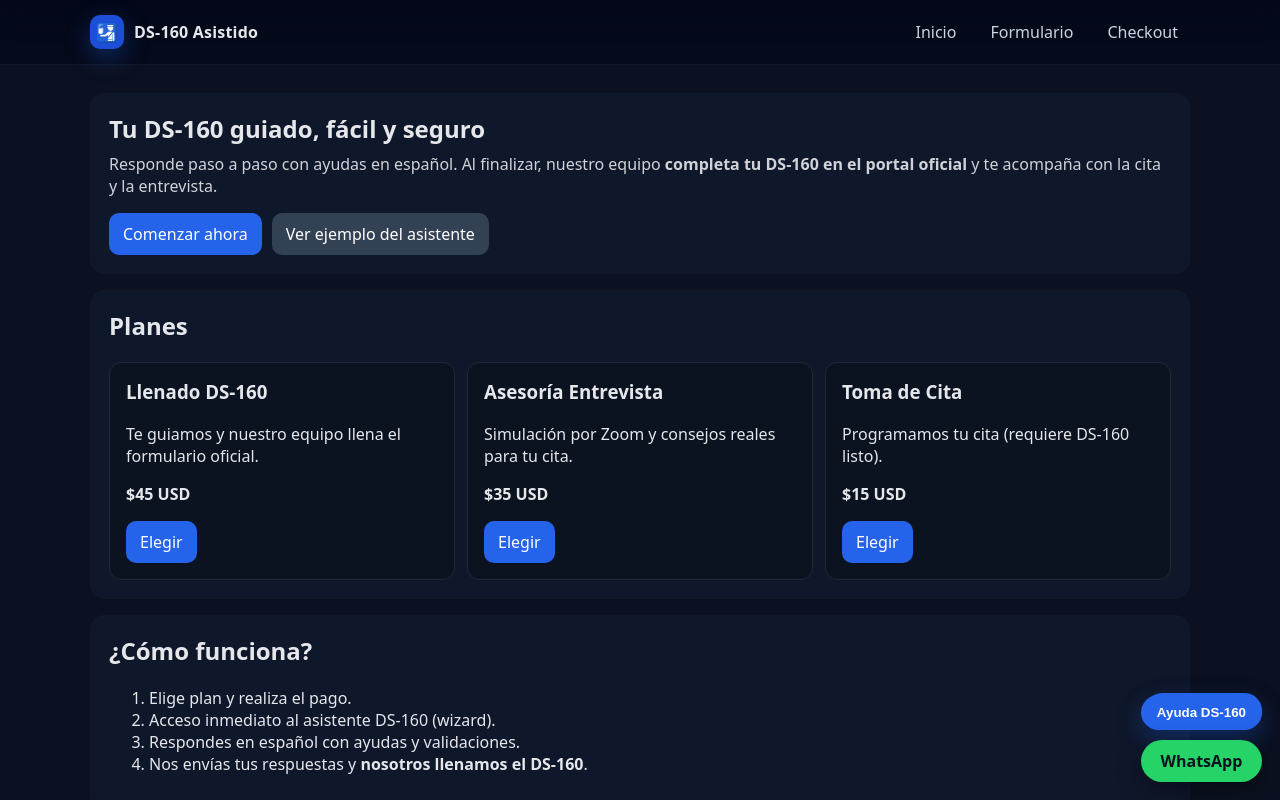
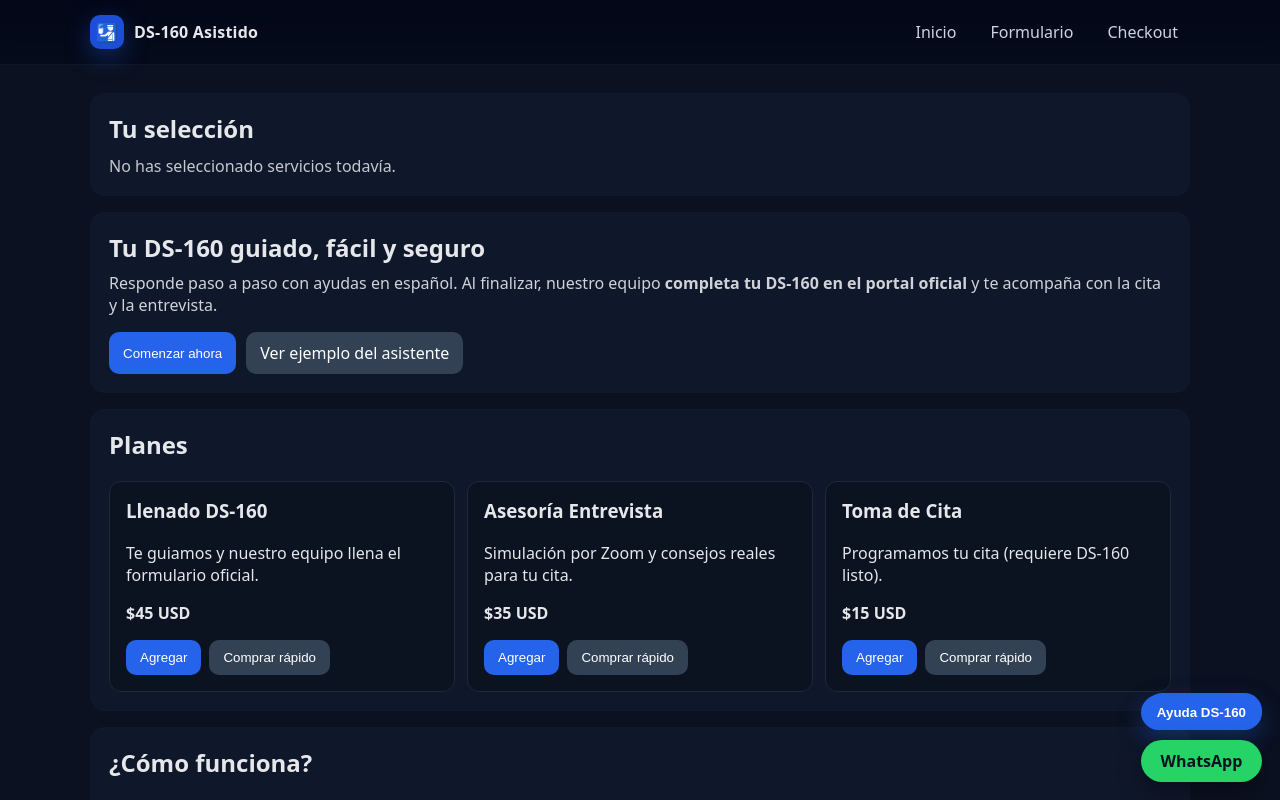
Before and after one commit to robertotitus86/ds160-app, a Next.js app: page / in a window 1280 px wide. Shown: the top 800 px of the page. Built offline with nearby package versions, Linux system fonts and the light colour scheme.

Commit message:
Update page.tsx

```diff
--- a/app/page.tsx
+++ b/app/page.tsx
@@ -1,63 +1,241 @@
+'use client';
+
+import { useEffect, useMemo, useState } from 'react';
+
 export const metadata = { title: 'DS-160 Asistido | Inicio' };
 
+type PlanId = 'llenado' | 'asesoria' | 'cita';
+
+const PRICES: Record<PlanId, number> = { llenado: 45, asesoria: 35, cita: 15 };
+const TITLES: Record<PlanId, string> = {
+  llenado: 'Llenado DS-160',
+  asesoria: 'Asesoría Entrevista',
+  cita: 'Toma de Cita',
+};
+
 export default function HomePage() {
+  // ---------- estilos ----------
   const card: React.CSSProperties = {
-    background:'#0f172a', padding:18, borderRadius:14, border:'1px solid #111827'
+    background: '#0f172a',
+    padding: 18,
+    borderRadius: 14,
+    border: '1px solid #111827',
   };
   const btn: React.CSSProperties = {
-    background:'#2563eb', color:'#fff', border:'none', borderRadius:10, padding:'10px 14px',
-    textDecoration:'none', display:'inline-block'
+    background: '#2563eb',
+    color: '#fff',
+    border: 'none',
+    borderRadius: 10,
+    padding: '10px 14px',
+    textDecoration: 'none',
+    display: 'inline-block',
+    cursor: 'pointer',
   };
   const ghost: React.CSSProperties = {
-    background:'#334155', color:'#fff', border:'none', borderRadius:10, padding:'10px 14px',
-    textDecoration:'none', display:'inline-block'
+    background: '#334155',
+    color: '#fff',
+    border: 'none',
+    borderRadius: 10,
+    padding: '10px 14px',
+    textDecoration: 'none',
+    display: 'inline-block',
+    cursor: 'pointer',
+  };
+  const softBox: React.CSSProperties = {
+    background: '#0b1220',
+    border: '1px solid #1f2937',
+    borderRadius: 12,
   };
 
+  // ---------- carrito ----------
+  const [cart, setCart] = useState<PlanId[]>([]);
+
+  useEffect(() => {
+    try {
+      const raw = localStorage.getItem('ds160_cart');
+      if (raw) setCart(JSON.parse(raw));
+    } catch {}
+  }, []);
+
+  useEffect(() => {
+    try {
+      localStorage.setItem('ds160_cart', JSON.stringify(cart));
+    } catch {}
+  }, [cart]);
+
+  const total = useMemo(
+    () => cart.reduce((sum, id) => sum + (PRICES[id] || 0), 0),
+    [cart]
+  );
+
+  function addItem(id: PlanId) {
+    // evita duplicados (puedes permitirlos si quieres)
+    setCart((prev) => (prev.includes(id) ? prev : [...prev, id]));
+  }
+
+  function removeItem(id: PlanId) {
+    setCart((prev) => prev.filter((x) => x !== id));
+  }
+
+  function goCheckout() {
+    // El checkout ya lee ds160_cart, pero pasamos también por URL para compartir carrito
+    const plans = cart.join(',');
+    if (plans.length) {
+      window.location.href = `/checkout?plans=${encodeURIComponent(plans)}`;
+    } else {
+      window.location.href = '/checkout';
+    }
+  }
+
+  function buyNow(id: PlanId) {
+    // Si no hay nada en el carrito, lleva solo ese. Si hay, usa todo el carrito.
+    const plans = cart.length ? cart.join(',') : id;
+    window.location.href = `/checkout?plans=${encodeURIComponent(plans as any)}`;
+  }
+
   return (
-    <div style={{display:'grid', gap:16}}>
+    <div style={{ display: 'grid', gap: 16 }}>
+      {/* Barra de selección */}
+      <section style={{ ...card, display: 'grid', gap: 10 }}>
+        <h2 style={{ margin: 0 }}>Tu selección</h2>
+
+        {cart.length === 0 ? (
+          <p style={{ margin: 0, opacity: 0.85 }}>
+            No has seleccionado servicios todavía.
+          </p>
+        ) : (
+          <>
+            <div style={{ display: 'grid', gap: 8 }}>
+              {cart.map((id) => (
+                <div
+                  key={id}
+                  style={{
+                    ...softBox,
+                    padding: 10,
+                    display: 'flex',
+                    alignItems: 'center',
+                    justifyContent: 'space-between',
+                    gap: 10,
+                  }}
+                >
+                  <span>
+                    {TITLES[id]} — <b>${PRICES[id]} USD</b>
+                  </span>
+                  <button
+                    onClick={() => removeItem(id)}
+                    style={{
+                      ...ghost,
+                      padding: '6px 10px',
+                      borderRadius: 8,
+                      background: '#3b4252',
+                    }}
+                  >
+                    Quitar
+                  </button>
+                </div>
+              ))}
+            </div>
+            <div style={{ display: 'flex', alignItems: 'center', gap: 12 }}>
+              <b>Total: ${total} USD</b>
+              <button onClick={goCheckout} style={btn}>
+                Ir a Checkout
+              </button>
+            </div>
+          </>
+        )}
+      </section>
+
+      {/* Hero / Motivación */}
       <section style={card}>
-        <h1 style={{margin:'0 0 8px'}}>Tu DS-160 guiado, fácil y seguro</h1>
-        <p style={{opacity:.9, marginTop:0}}>
-          Responde paso a paso con ayudas en español. Al finalizar, nuestro equipo
-          <b> completa tu DS-160 en el portal oficial</b> y te acompaña con la cita y la entrevista.
+        <h1 style={{ margin: '0 0 8px' }}>Tu DS-160 guiado, fácil y seguro</h1>
+        <p style={{ opacity: 0.9, marginTop: 0 }}>
+          Responde paso a paso con ayudas en español. Al finalizar, nuestro
+          equipo <b>completa tu DS-160 en el portal oficial</b> y te acompaña
+          con la cita y la entrevista.
         </p>
-        <div style={{display:'flex', gap:10, flexWrap:'wrap'}}>
-          <a href="/checkout" style={btn}>Comenzar ahora</a>
-          <a href="/wizard" style={ghost} title="Requiere pago">Ver ejemplo del asistente</a>
+        <div style={{ display: 'flex', gap: 10, flexWrap: 'wrap' }}>
+          <button onClick={goCheckout} style={btn}>
+            Comenzar ahora
+          </button>
+          <a href="/wizard" style={ghost} title="Requiere pago">
+            Ver ejemplo del asistente
+          </a>
         </div>
       </section>
 
+      {/* Planes con “Agregar” y “Comprar rápido” */}
       <section style={card}>
-        <h2 style={{marginTop:0}}>Planes</h2>
-        <div style={{display:'grid', gap:12, gridTemplateColumns:'repeat(auto-fit,minmax(240px,1fr))'}}>
-          <div style={{background:'#0b1220', border:'1px solid #1f2937', borderRadius:12, padding:16}}>
-            <h3 style={{marginTop:0}}>Llenado DS-160</h3>
+        <h2 style={{ marginTop: 0 }}>Planes</h2>
+        <div
+          style={{
+            display: 'grid',
+            gap: 12,
+            gridTemplateColumns: 'repeat(auto-fit,minmax(260px,1fr))',
+          }}
+        >
+          {/* Llenado */}
+          <article style={{ ...softBox, padding: 16 }}>
+            <h3 style={{ marginTop: 0 }}>{TITLES.llenado}</h3>
             <p>Te guiamos y nuestro equipo llena el formulario oficial.</p>
-            <p><b>$45 USD</b></p>
-            <a href="/checkout?plan=llenado" style={btn}>Elegir</a>
-          </div>
-          <div style={{background:'#0b1220', border:'1px solid #1f2937', borderRadius:12, padding:16}}>
-            <h3 style={{marginTop:0}}>Asesoría Entrevista</h3>
+            <p>
+              <b>${PRICES.llenado} USD</b>
+            </p>
+            <div style={{ display: 'flex', gap: 8, flexWrap: 'wrap' }}>
+              <button onClick={() => addItem('llenado')} style={btn}>
+                Agregar
+              </button>
+              <button onClick={() => buyNow('llenado')} style={ghost}>
+                Comprar rápido
+              </button>
+            </div>
+          </article>
+
+          {/* Asesoría */}
+          <article style={{ ...softBox, padding: 16 }}>
+            <h3 style={{ marginTop: 0 }}>{TITLES.asesoria}</h3>
             <p>Simulación por Zoom y consejos reales para tu cita.</p>
-            <p><b>$35 USD</b></p>
-            <a href="/checkout?plan=asesoria" style={btn}>Elegir</a>
-          </div>
-          <div style={{background:'#0b1220', border:'1px solid #1f2937', borderRadius:12, padding:16}}>
-            <h3 style={{marginTop:0}}>Toma de Cita</h3>
+            <p>
+              <b>${PRICES.asesoria} USD</b>
+            </p>
+            <div style={{ display: 'flex', gap: 8, flexWrap: 'wrap' }}>
+              <button onClick={() => addItem('asesoria')} style={btn}>
+                Agregar
+              </button>
+              <button onClick={() => buyNow('asesoria')} style={ghost}>
+                Comprar rápido
+              </button>
+            </div>
+          </article>
+
+          {/* Cita */}
+          <article style={{ ...softBox, padding: 16 }}>
+            <h3 style={{ marginTop: 0 }}>{TITLES.cita}</h3>
             <p>Programamos tu cita (requiere DS-160 listo).</p>
-            <p><b>$15 USD</b></p>
-            <a href="/checkout?plan=cita" style={btn}>Elegir</a>
-          </div>
+            <p>
+              <b>${PRICES.cita} USD</b>
+            </p>
+            <div style={{ display: 'flex', gap: 8, flexWrap: 'wrap' }}>
+              <button onClick={() => addItem('cita')} style={btn}>
+                Agregar
+              </button>
+              <button onClick={() => buyNow('cita')} style={ghost}>
+                Comprar rápido
+              </button>
+            </div>
+          </article>
         </div>
       </section>
 
+      {/* Cómo funciona */}
       <section style={card}>
-        <h2 style={{marginTop:0}}>¿Cómo funciona?</h2>
-        <ol style={{marginTop:0}}>
-          <li>Elige plan y realiza el pago.</li>
+        <h2 style={{ marginTop: 0 }}>¿Cómo funciona?</h2>
+        <ol style={{ marginTop: 0 }}>
+          <li>Elige uno o varios servicios y realiza el pago.</li>
           <li>Acceso inmediato al asistente DS-160 (wizard).</li>
           <li>Respondes en español con ayudas y validaciones.</li>
-          <li>Nos envías tus respuestas y <b>nosotros llenamos el DS-160</b>.</li>
+          <li>
+            Nos envías tus respuestas y <b>nosotros llenamos el DS-160</b>.
+          </li>
         </ol>
       </section>
     </div>
```
